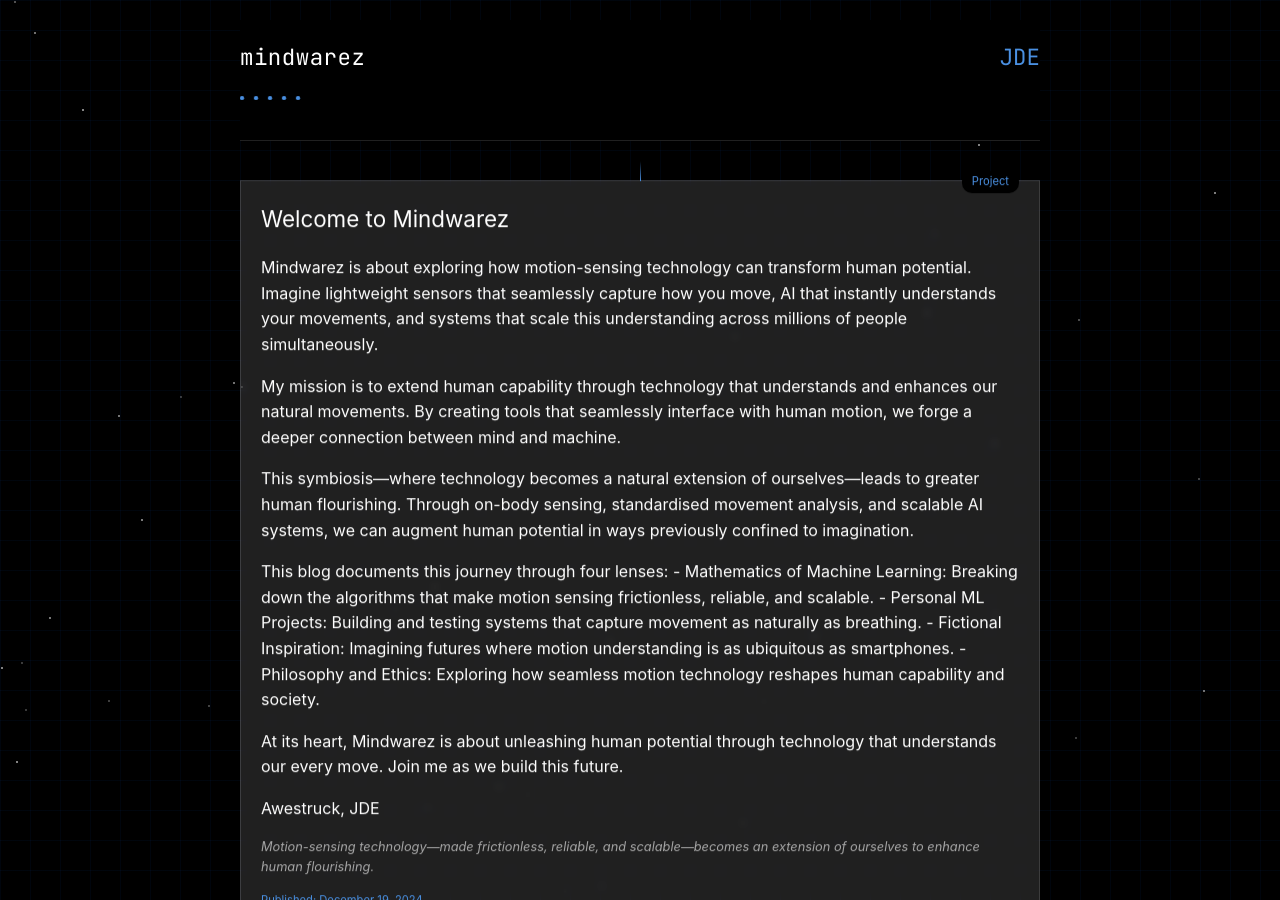
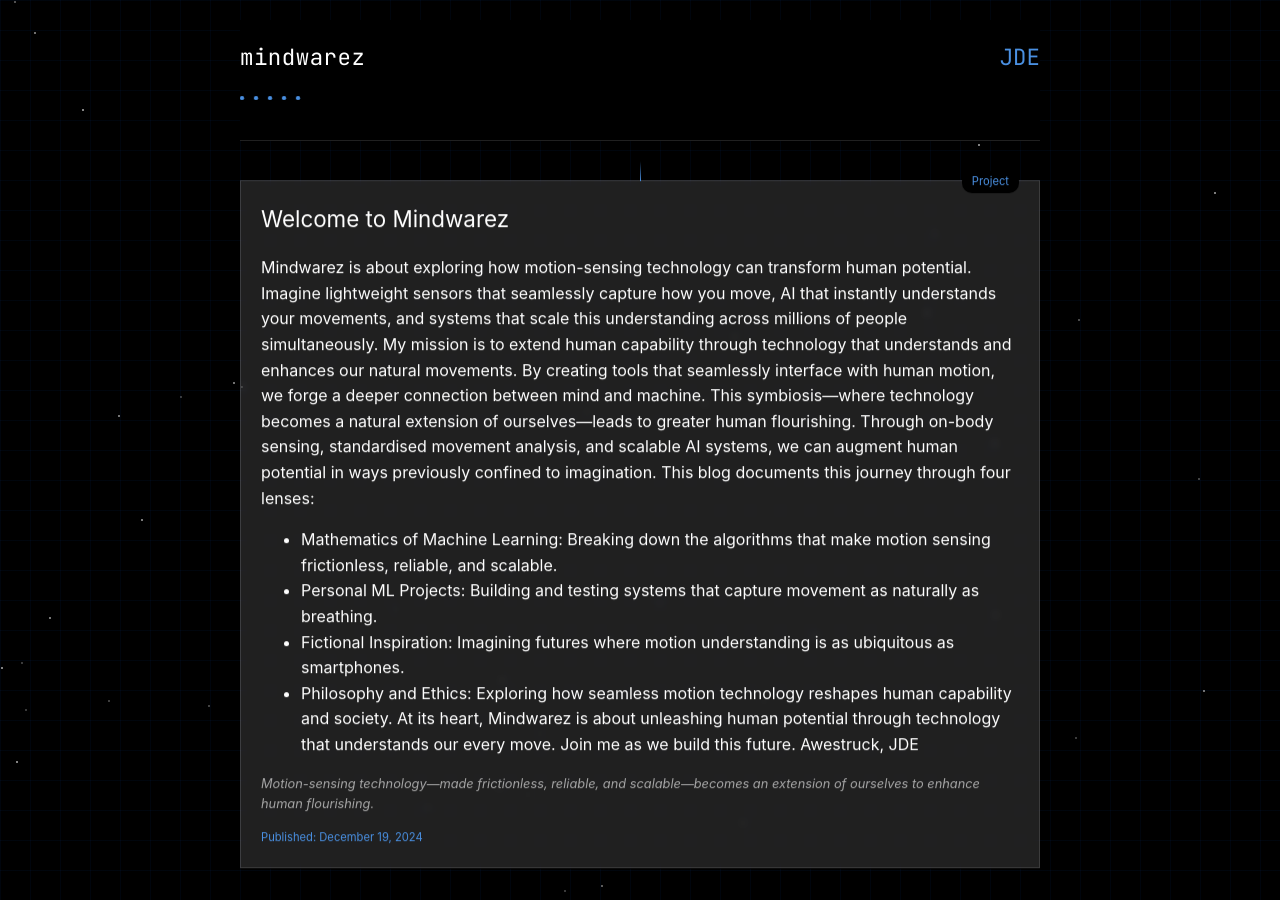
Before and after one commit to jamesbychance/mindwarez, a Jekyll site: the page built from _posts/2024-12-19-helloworld.md, in a window 1280 px wide and 900 px high. Built offline with Jekyll 4.4.1, drawn with Linux system fonts in a browser that asks for light colours.

Commit message:
Update 2024-12-19-helloworld.md
no spaces in bodytext

```diff
--- a/_posts/2024-12-19-helloworld.md
+++ b/_posts/2024-12-19-helloworld.md
@@ -5,33 +5,14 @@ category: Project
 meta_thoughts: Motion-sensing technology—made frictionless, reliable, and scalable—becomes an extension of ourselves to enhance human flourishing.
 ---
 
-<div class="post-content">
-<p>
 Mindwarez is about exploring how motion-sensing technology can transform human potential. Imagine lightweight sensors that seamlessly capture how you move, AI that instantly understands your movements, and systems that scale this understanding across millions of people simultaneously.
-</p>
-
-<p>
 My mission is to extend human capability through technology that understands and enhances our natural movements. By creating tools that seamlessly interface with human motion, we forge a deeper connection between mind and machine.
-</p>
-
-<p>
 This symbiosis—where technology becomes a natural extension of ourselves—leads to greater human flourishing. Through on-body sensing, standardised movement analysis, and scalable AI systems, we can augment human potential in ways previously confined to imagination.
-</p>
-
-<p>
 This blog documents this journey through four lenses:
-
 - Mathematics of Machine Learning: Breaking down the algorithms that make motion sensing frictionless, reliable, and scalable.
 - Personal ML Projects: Building and testing systems that capture movement as naturally as breathing.
 - Fictional Inspiration: Imagining futures where motion understanding is as ubiquitous as smartphones.
 - Philosophy and Ethics: Exploring how seamless motion technology reshapes human capability and society.
-</p>
-
-<p>
 At its heart, Mindwarez is about unleashing human potential through technology that understands our every move. Join me as we build this future.
-</p>
-
 Awestruck,
-
 JDE
-</div>
```
